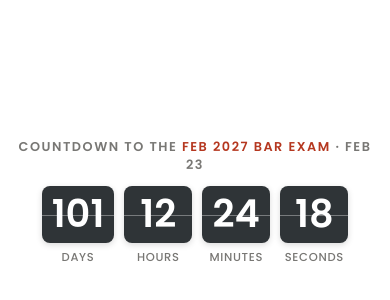
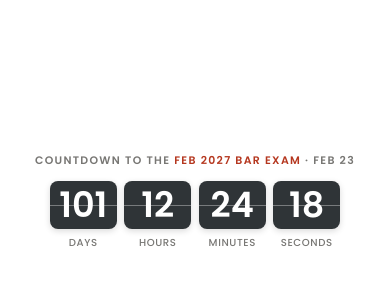
Before and after one commit to NH496-lgtm/bar-countdown, a plain HTML site: page index.html in a window 390 px wide. Shown: the part 220-520 px from the top of the page. Drawn offline with Linux system fonts and the light colour scheme.

Commit message:
Update index.html

```diff
--- a/index.html
+++ b/index.html
@@ -18,23 +18,22 @@
 html, body { height: 100%; margin: 0; }
 body {
   background: var(--bg); color: var(--fg); font-family: var(--font);
-  display: flex; align-items: center; justify-content: center; padding: 12px 16px;
+  display: flex; align-items: center; justify-content: center; padding: 12px 8px;
 }
 .wrap { display: flex; flex-direction: column; align-items: center; gap: 12px; }
-.label { font-size: 0.8rem; font-weight: 600; letter-spacing: 0.12em; text-transform: uppercase; color: var(--muted); text-align: center; }
+.label { font-size: clamp(0.62rem, 2.8vw, 0.8rem); font-weight: 600; letter-spacing: 0.12em; text-transform: uppercase; color: var(--muted); text-align: center; }
 .label b { color: var(--accent); font-weight: 600; }
-.row { display: flex; gap: 10px; flex-wrap: wrap; justify-content: center; }
+.row { display: flex; gap: clamp(4px, 2vw, 10px); flex-wrap: nowrap; justify-content: center; }
 .unit { display: flex; flex-direction: column; align-items: center; gap: 6px; }
 .tile {
-  position: relative; min-width: 68px; padding: 6px 10px; border-radius: 8px;
+  position: relative; min-width: 1.9em; padding: 4px clamp(5px, 2vw, 10px); border-radius: 8px;
   background: var(--tile); color: var(--tile-fg);
-  font-size: 2.4rem; font-weight: 600; line-height: 1.15; text-align: center;
+  font-size: clamp(1.3rem, 9vw, 2.4rem); font-weight: 600; line-height: 1.15; text-align: center;
   font-variant-numeric: tabular-nums; box-shadow: 0 2px 6px rgba(0,0,0,.15);
 }
 .tile::after { content: ""; position: absolute; left: 0; right: 0; top: 50%; height: 1px; background: var(--bg); opacity: .35; }
-.cap { font-size: 0.72rem; font-weight: 500; color: var(--muted); letter-spacing: 0.06em; text-transform: uppercase; }
+.cap { font-size: clamp(0.55rem, 2.6vw, 0.72rem); font-weight: 500; color: var(--muted); letter-spacing: 0.06em; text-transform: uppercase; }
 .done { font-size: 1.3rem; font-weight: 600; text-align: center; }
-@media (max-width: 380px) { .tile { min-width: 54px; font-size: 1.8rem; } .row { gap: 6px; } }
 </style>
 </head>
 <body>
```
